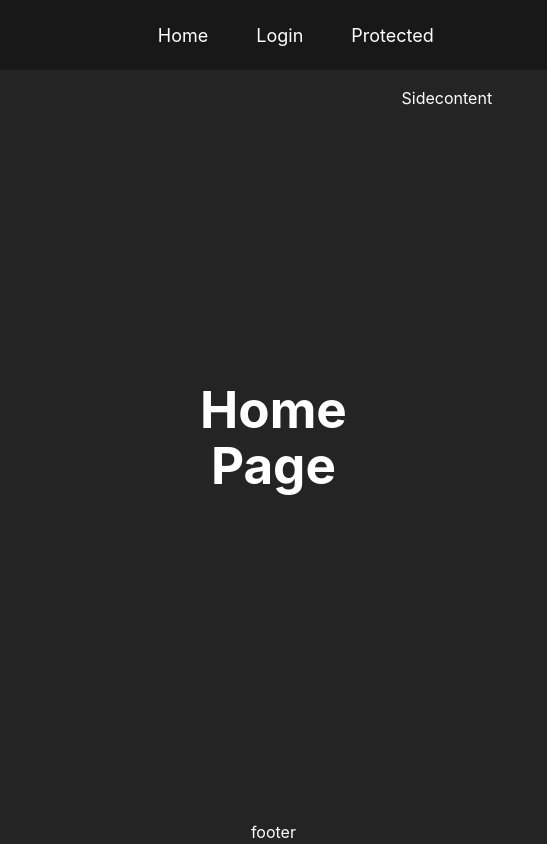
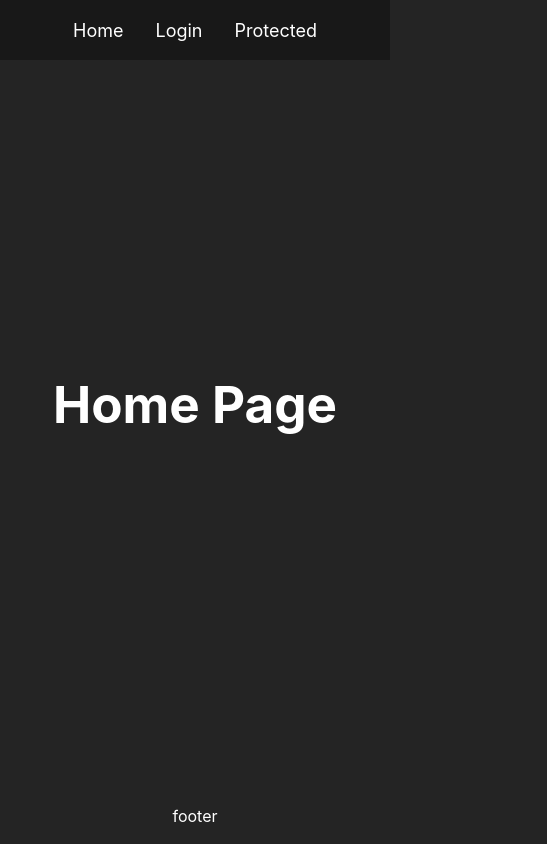
Before and after one commit to hartisca/TaskManager, a React app in the folder task-manager-frontend/: page / in a window 390 px wide. Shown: the whole page, 547 px wide, since content can reach past the window. Built offline with nearby package versions, Linux system fonts and the light colour scheme; the HTML template or start-up script is replaced by a standard one.

Commit message:
Mediaquerys añadidas

```diff
--- a/task-manager-frontend/src/App.css
+++ b/task-manager-frontend/src/App.css
@@ -45,7 +45,6 @@
     display: flex;
     align-items: center;
     gap: 3rem;
-    padding: 0;
     list-style: none;
     padding: 0 0 0 2.8rem;
   }
@@ -61,7 +60,7 @@
   width: 50%;
   max-width: 250px;
   box-sizing: border-box;
-  min-height: 300px;
+  min-height: 350px;
   display: flex;
   flex-direction: column;
   align-items: center;
@@ -84,6 +83,7 @@
       outline: none;
       width: 100%;
       height: 30px;
+      padding: 5px;
     }
     button {
       margin-top: 5px;
@@ -91,3 +91,46 @@
 
   }
 }
+
+@media screen and (max-width: 768px) {
+  .layout {
+    display: grid;
+    grid-template-areas:
+      "head"
+      "main"
+      "side"
+      "foot";
+    grid-template-rows: 60px 1fr 40px;
+    grid-template-columns: 1fr;
+    min-height: 100vh;
+  }
+
+  .headerContainer {
+    padding: 0 1.5rem;
+  }
+
+  .mainContainer{
+    width: 100%;
+    min-height: 0;
+  }
+  .footerContainer {
+    width: 100%;
+  }
+
+  .sideContentContainer {
+    display: none;
+  }
+
+  .headerNav {
+    flex-direction: row;
+    .menu {
+      flex-direction: row;
+      gap: 2rem;
+      padding: 0;
+    }
+  }
+
+  .card {
+    width: 60%;
+  }
+}
```
